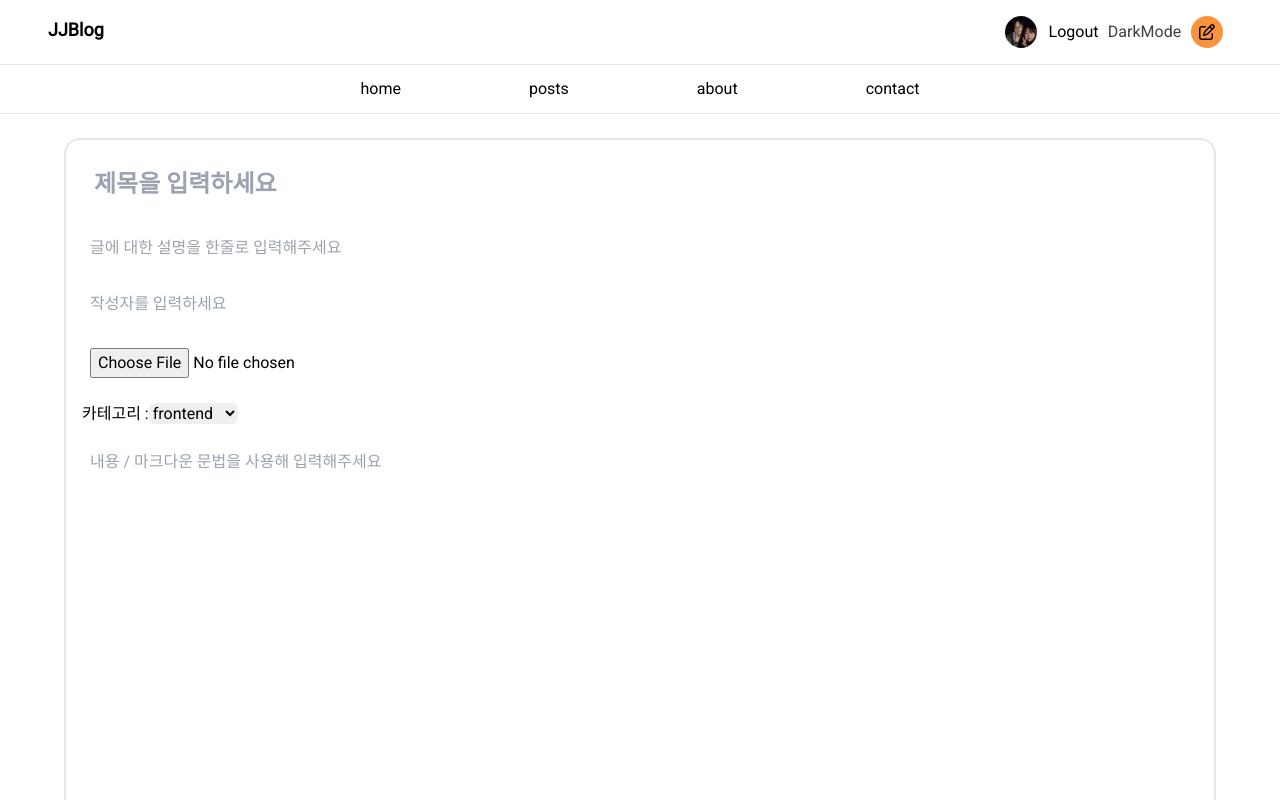
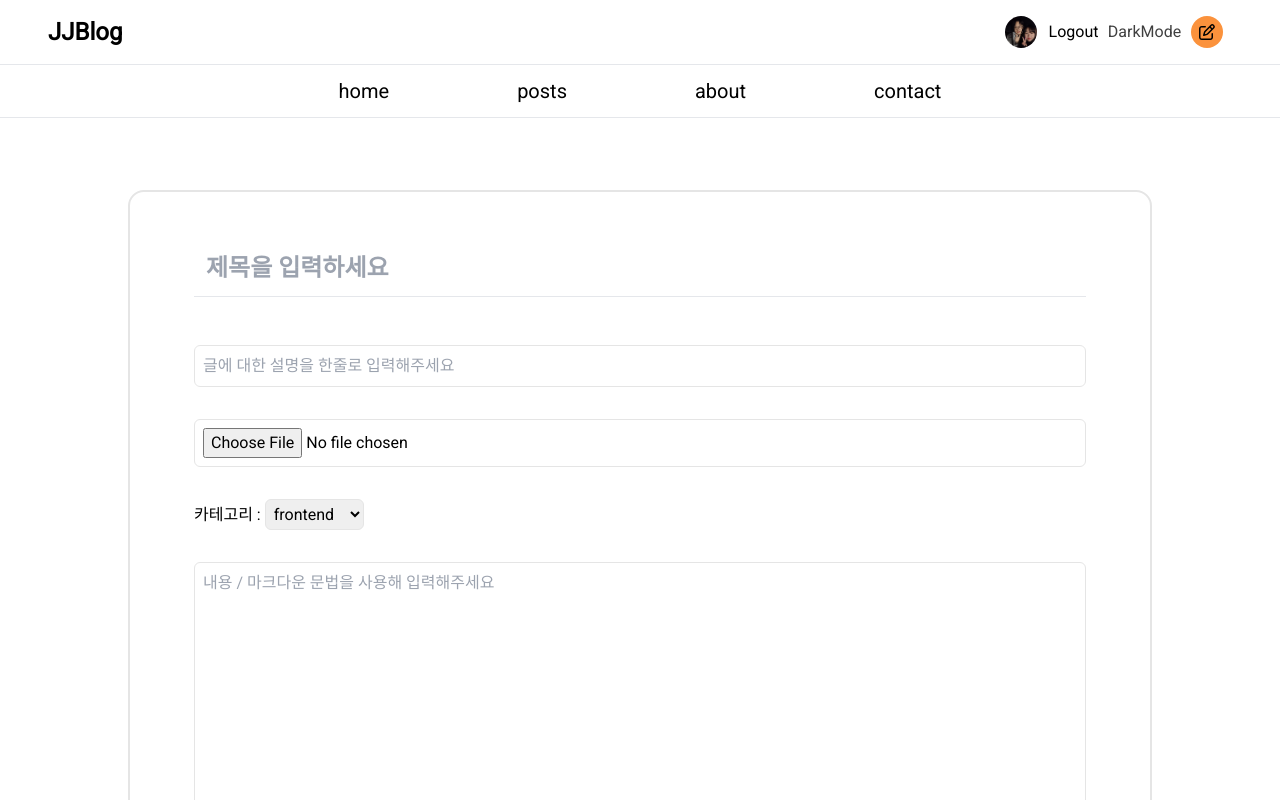
Before and after one commit to noaprost/jjlog, a Next.js app: page /post/new in a window 1280 px wide. Shown: the top 800 px of the page. Built offline with nearby package versions, Linux system fonts and the light colour scheme.

Commit message:
feat: 전체 디자인 수정

```diff
--- a/data/post-card.json
+++ b/data/post-card.json
@@ -36,7 +36,7 @@
     "day": "2024-03-15",
     "title": "Next.js를 공부하며 느낀점",
     "description": "프레임워크의 장단점",
-    "category": "study",
+    "category": "frontend",
     "featured": false
   },
   {
--- a/src/app/layout.tsx
+++ b/src/app/layout.tsx
@@ -21,7 +21,7 @@ export default function RootLayout({
     <html lang="en">
       <body className={inter.className}>
         <header className="flex justify-between p-4 mx-8">
-          <Link href="/" className="text-lg font-semibold">
+          <Link href="/" className="text-2xl font-semibold">
             JJBlog
           </Link>
           <LoginInfo />
@@ -29,16 +29,16 @@ export default function RootLayout({
         <hr />
         <section>
           <ul className="flex p-3 justify-center items-center mx-auto">
-            <li className="mr-32">
+            <li className="mr-32 text-xl">
               <Link href="/">home</Link>
             </li>
-            <li className="mr-32">
+            <li className="mr-32 text-xl">
               <Link href="/posts">posts</Link>
             </li>
-            <li className="mr-32">
+            <li className="mr-32 text-xl">
               <Link href="/about">about</Link>
             </li>
-            <li>
+            <li className="text-xl">
               <Link href="/contact">contact</Link>
             </li>
           </ul>
--- a/src/app/post/new/page.tsx
+++ b/src/app/post/new/page.tsx
@@ -20,7 +20,6 @@ export default function NewPostPage() {
   const router = useRouter();
   const handleSubmit = (e: FormEvent<HTMLFormElement>) => {
     e.preventDefault();
-    // 전체 포스트 개수 받아와서 +1 해서 id 설정
     // 데이터 전송 후 DB에 추가
     console.log(post);
     router.push("/posts");
@@ -33,11 +32,11 @@ export default function NewPostPage() {
   };
   return (
     <form
-      className="flex flex-col mx-16 p-4 border-neutral-200 dark:border-neutral-900 border-2 rounded-2xl"
+      className="flex flex-col mt-12 mx-32 px-16 border-neutral-200 dark:border-neutral-900 border-2 rounded-2xl"
       onSubmit={handleSubmit}
     >
       <input
-        className="text-2xl font-semibold outline-none p-3 mb-4 dark:bg-black rounded-md"
+        className="text-2xl font-semibold outline-none p-3 mt-12 dark:bg-black rounded-md"
         required
         autoFocus
         placeholder="제목을 입력하세요"
@@ -46,8 +45,10 @@ export default function NewPostPage() {
         value={post.title || ""}
         onChange={handleChange}
       />
+      <hr className="mb-6" />
+      <br />
       <input
-        className="p-2 mb-4 outline-none dark:bg-neutral-900 rounded-md"
+        className="p-2 mb-8 border dark:border-2 border-neutral-200 dark:border-neutral-800 outline-neutral-300 dark:outline-neutral-900 outline-offset-1 dark:bg-neutral-900 rounded-md"
         required
         placeholder="글에 대한 설명을 한줄로 입력해주세요"
         name="description"
@@ -55,17 +56,9 @@ export default function NewPostPage() {
         value={post.description || ""}
         onChange={handleChange}
       />
+      {/* 작성자 readonly로 추가 */}
       <input
-        className="p-2 mb-4 outline-none dark:bg-neutral-900 rounded-md"
-        required
-        placeholder="작성자를 입력하세요"
-        name="writer"
-        type="text"
-        value={post.writer || ""}
-        onChange={handleChange}
-      />
-      <input
-        className="p-2 mb-4 outline-none dark:bg-neutral-900 rounded-md"
+        className="p-2 mb-8 border dark:border-2 border-neutral-200 dark:border-neutral-800 outline-neutral-300 dark:outline-neutral-900 outline-offset-1 rounded-md dark:bg-neutral-900"
         required
         type="file"
         name="image"
@@ -73,11 +66,11 @@ export default function NewPostPage() {
         value={post.image || ""}
         onChange={handleChange}
       />
-      <div className="mb-4">
-        <label htmlFor="category">카테고리 :</label>
+      <div className="mb-8">
+        <label htmlFor="category">카테고리 : </label>
         <select
           id="category"
-          className="w-min outline-none dark:bg-neutral-900 rounded-md"
+          className="w-min border dark:border-2 border-neutral-200 dark:border-neutral-800 outline-neutral-300 dark:outline-neutral-900 outline-offset-1 dark:bg-neutral-900 rounded-md p-1"
           name="category"
           value={post.category || ""}
           onChange={handleChange}
@@ -91,7 +84,7 @@ export default function NewPostPage() {
       <textarea
         required
         name="content"
-        className="p-2 outline-neutral-200 outline-offset-1 rounded-md mb-4 dark:bg-neutral-900"
+        className="p-2 border dark:border-2 border-neutral-200 dark:border-neutral-800 outline-neutral-300 dark:outline-neutral-900 outline-offset-1 rounded-md mb-8 dark:bg-neutral-900"
         placeholder="내용 / 마크다운 문법을 사용해 입력해주세요"
         rows={20}
         value={post.content || ""}
--- a/src/components/FilterablePosts.tsx
+++ b/src/components/FilterablePosts.tsx
@@ -46,12 +46,12 @@ export default function FilterablePosts({ posts, categories }: Props) {
           />
         </div>
       </div>
-      <div className="flex mx-auto w-3/5 justify-between py-12">
-        <button className="text-orange-500">이전 페이지</button>
+      <div className="flex mx-auto w-1/5 justify-between py-12">
+        <button className="text-orange-500">{`\<`} 이전</button>
         {pages.map((item) => (
           <button key={item}>{item}</button>
         ))}
-        <button className="text-orange-500">다음 페이지</button>
+        <button className="text-orange-500">다음 {`\>`}</button>
       </div>
     </section>
   );
--- a/src/components/ModifyForm.tsx
+++ b/src/components/ModifyForm.tsx
@@ -25,7 +25,7 @@ export default function ModifyForm({ post }: { post: PostData }) {
       onSubmit={handleSubmit}
     >
       <input
-        className="text-2xl font-semibold outline-none p-3 mb-4 dark:bg-black rounded-md"
+        className="text-2xl font-semibold outline-none p-3 mb-4 dark:bg-neutral-900 rounded-md"
         required
         autoFocus
         placeholder="제목을 입력하세요"
@@ -43,17 +43,9 @@ export default function ModifyForm({ post }: { post: PostData }) {
         value={modifyPost.description}
         onChange={handleChange}
       />
+      {/* 작성자 readonly로 추가 */}
       <input
-        className="p-2 mb-4 outline-none bg-neutral-100 dark:bg-neutral-900 rounded-md"
-        required
-        placeholder="작성자를 입력하세요"
-        name="writer"
-        type="text"
-        value={modifyPost.writer}
-        onChange={handleChange}
-      />
-      <input
-        className="p-2 mb-4 outline-none dark:bg-black rounded-md"
+        className="p-2 mb-4 outline-none dark:bg-neutral-900 rounded-md"
         required
         type="file"
         name="image"
@@ -64,7 +56,7 @@ export default function ModifyForm({ post }: { post: PostData }) {
         <label htmlFor="category">카테고리 :</label>
         <select
           id="category"
-          className="w-min outline-none bg-neutral-100 dark:bg-black rounded-md"
+          className="w-min outline-none bg-neutral-100 dark:bg-neutral-900 rounded-md"
           name="category"
           value={modifyPost.category}
           onChange={handleChange}
@@ -78,7 +70,7 @@ export default function ModifyForm({ post }: { post: PostData }) {
       <textarea
         required
         name="content"
-        className="p-2 outline-neutral-200 outline-offset-1 rounded-md mb-4 bg-neutral-100 dark:bg-neutral-900"
+        className="p-2  outline-neutral-200 outline-offset-1 rounded-md mb-4 bg-neutral-100 dark:bg-neutral-900"
         placeholder="내용 / 마크다운 문법을 사용해 입력해주세요"
         rows={20}
         value={modifyPost.content}
--- a/src/service/email.ts
+++ b/src/service/email.ts
@@ -8,8 +8,8 @@ export type EmailData = {
 
 const transporter = nodemailer.createTransport({
   host: "smtp.gmail.com",
-  port: 465,
-  secure: true,
+  port: 466,
+  secure: false,
   auth: {
     user: process.env.AUTH_USER,
     pass: process.env.AUTH_PASS,
```
